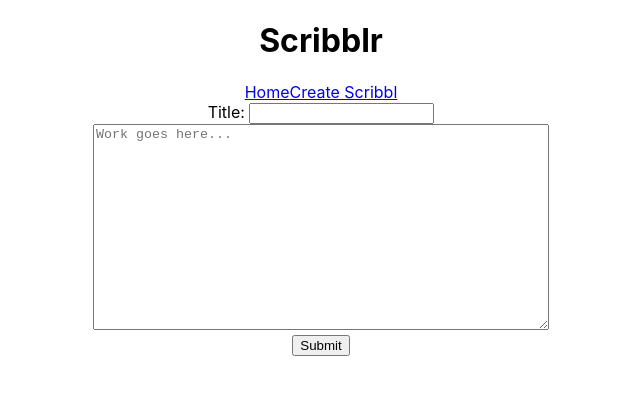
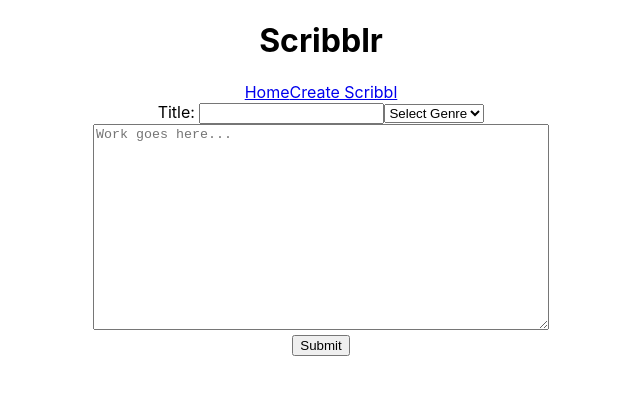
Before and after one commit to ashleyfrancisco06/scribblr, a React (Create React App) app: page /create-scribbl in a window 1280 px wide. Shown: the top 394 px of the page, without its empty margins (319-959 px from the left). Built offline with nearby package versions, Linux system fonts and the light colour scheme; no server answers.

Commit message:
adding genre back to create post, app.js data seeding pt 1

```diff
--- a/src/components/App/App.js
+++ b/src/components/App/App.js
@@ -4,8 +4,30 @@ import './App.css';
 import Header from '../Header/Header'
 import CreatePost from '../CreatePost/CreatePost'
 import ExistingPosts from '../ExistingPosts/ExistingPosts';
+import axios from 'axios';
 
 class App extends Component {
+  constructor(){
+    super()
+    this.state ={
+      works: []
+    }
+
+  }
+
+  getWorksData = () =>{
+    axios.get('/scribbls')
+    .then((response)=>{
+      const works = response.data.works
+      this.setState({
+        works: works
+      });
+    })
+  }
+
+  componentDidMount(){
+    this.getWorksData()
+  }
   render() {
     return (
       <div className="App">
@@ -14,6 +36,7 @@ class App extends Component {
           <Route
             exact path='/scribbls'
             component={ExistingPosts}
+            works={this.state.works}
           />
           <Route
             path='/create-scribbl'
--- a/src/components/CreateForm/CreateForm.js
+++ b/src/components/CreateForm/CreateForm.js
@@ -29,7 +29,7 @@ class CreateForm extends Component {
         event.preventDefault()
 
         let newWork = {
-            // type: this.state.type,
+            type: this.state.type,
             title: this.state.title,
             content: this.state.content
         }
@@ -58,15 +58,18 @@ class CreateForm extends Component {
                     <input type='text'
                     name='title'
                     value={this.state.title} />
-                    {/* <select form='post-form' className='postDropdownSelect'>
+                    <select form='post-form'
+                    value={this.state.type}
+                    name='type'
+                    className='postDropdownSelect'>
                         <option value={this.state.value}>Select Genre</option>
                         <option value='Short Story'>Short Story</option>
                         <option value='Poetry'>Poetry</option>
                         <option value='Essay'>Essay</option>
                         <option value='Misc'>Misc</option>
-                    </select> */}
+                    </select>
                     <br />
-                    {/* <input type='text' className='postContent' /> */}
+
                     <textarea form='post-form'
                     name='content'
                      value={this.state.content}
```
